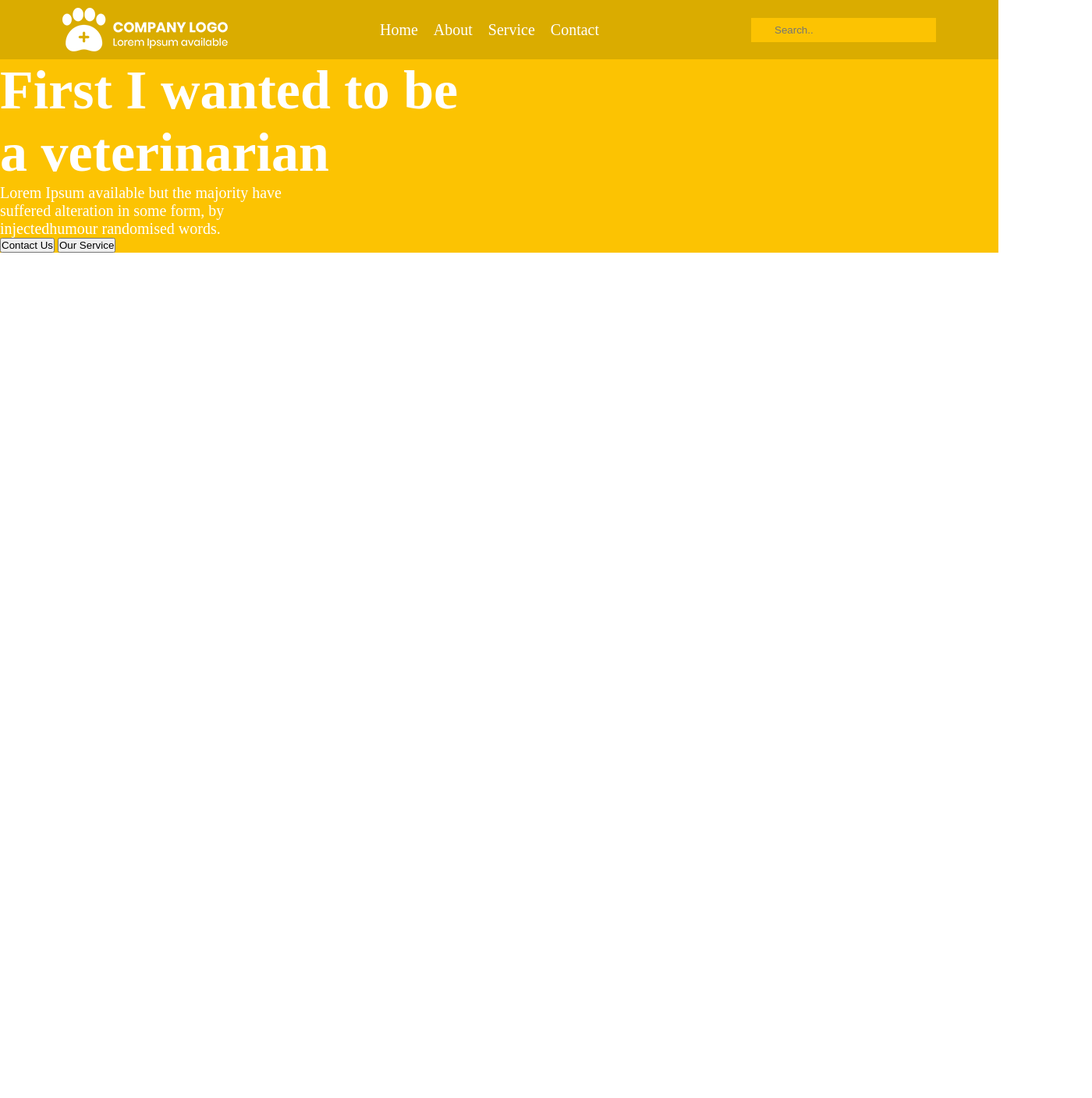
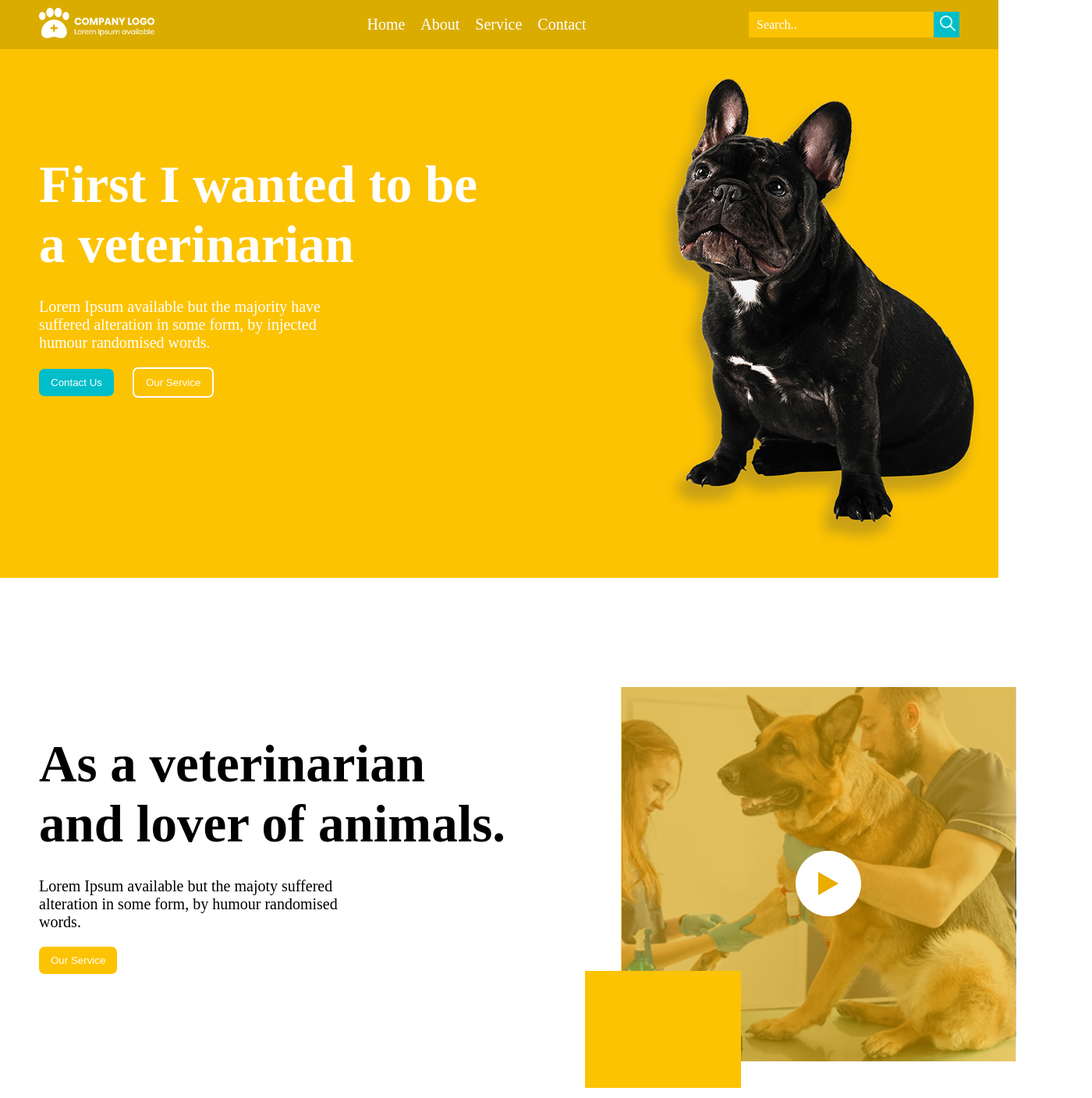
Before and after one commit to kavypatel6425/psd, a plain HTML site: page Dog-psd/index.html in a window 1280 px wide. Shown: the top 1408 px of the page at 78% size, 1400 px wide, since content can reach past the window. Before the commit the page ends 800 px from the top, so only its background shows below. Drawn offline with Linux system fonts and the light colour scheme.

Commit message:
8-11-2025

```diff
--- /dev/null
+++ b/Dog-psd/assesit/CSS/style.css
@@ -0,0 +1,194 @@
+* {
+    margin: 0;
+    padding: 0;
+    box-sizing: border-box;
+}
+
+header {
+    background-color: #daac00;
+    padding: 10px 50px;
+}
+
+.d_flex {
+    display: flex;
+}
+
+.row {
+    display: flex;
+    align-items: center;
+    justify-content: space-between;
+}
+
+.tac {
+    text-align: center;
+}
+
+.logo img {
+    width: 70%;
+}
+
+.nav_manu li {
+    list-style: none;
+    padding: 0 10px;
+    color: white;
+    font-size: 20px;
+}
+
+.Search_img {
+    height: 33px;
+    width: 33px;
+    background-color: #00bec9;
+}
+
+.Search input {
+    background-color: #fcc302;
+    border: none;
+    padding: 9px 30px;
+}
+
+.Search span {
+    color: white;
+    position: absolute;
+    left: 10px;
+}
+
+.po_rl {
+    position: relative;
+}
+
+.Search_img img {
+    height: 20px;
+    position: absolute;
+    right: 5px;
+    top: 5px;
+}
+
+.col_50 {
+    width: 50%;
+}
+
+.contenar {
+    width: 1400px;
+    margin: 0 auto;
+}
+
+/* /...........................................................sec-1:start Hear....................................................../ */
+.sec_1 {
+    background-color: #fcc302;
+    color: white;
+    padding: 35px 0;
+}
+
+.sec_1_div_1 h2 {
+    font-size: 67px;
+    padding: 50px 50px 20px;
+}
+
+.sec_1_div_1 p {
+    font-size: 20px;
+    padding: 10px 50px 20px;
+    width: 70%;
+}
+
+.sec_1_div_1 {
+    padding: 50px 0;
+}
+
+.sec_1_button_1 {
+    background-color: #00bec9;
+    color: white;
+    border-radius: 7px;
+    padding: 10px 15px;
+    border: none;
+    margin: 0px 20px 0 50px;
+}
+
+.sec_1_button_2 {
+    background-color: #fcc302;
+    color: white;
+    border-radius: 7px;
+    padding: 10px 15px;
+    border: 2px solid white;
+}
+
+
+/* /...........................................................sec-2:start Hear....................................................../ */
+.sec_2{
+    padding: 100px 0;
+}
+.sec_2_div_1{
+    padding: 50px 0;
+}
+.sec_2_div_1 h2 {
+    font-size: 67px;
+    padding: 50px 50px 20px;
+}
+
+.sec_2_div_1 p {
+    font-size: 20px;
+    padding: 10px 50px 20px;
+    width: 70%;
+}
+
+.sec_2_div_1 button {
+    background-color: #fcc302;
+    color: white;
+    border-radius: 7px;
+    padding: 10px 15px;
+    border: none;
+    margin: 0px 20px 0 50px;
+}
+.sec_2_div_2{
+    position: relative;
+    padding: 40px 0;
+}
+.sec_2_paly_button{
+    position: absolute;
+    top: 250px;
+    left: 320px;
+    z-index: 5;
+}
+.sec_2_sape{
+    position: absolute;
+    top: 40px;
+    left: 96px;
+}
+.sec_2_sape_2{
+    background-color: #fcc302;
+    position: absolute;
+    bottom: 10px;
+    left: 50px;
+    height: 150px;
+    width: 200px;
+    z-index: 0;
+}
+.sec_2_img{
+    position: relative;
+}
+/* /...........................................................sec-2:start Hear....................................................../ */
+.sec_3{
+    background-color: #fcc302;
+    color: white;
+    padding: 45px 0;
+}
+.sec_3_heading h2{
+    font-size: 67px;
+    padding: 10px 0;
+}
+.sec_3_heading{
+    padding: 0 0 50px;
+}
+.sec_3_heading p{
+    font-size: 20px;
+    width: 30%;
+    margin: 0 auto;
+}
+.sec_3_cart h4{
+    font-size: 20px;
+    padding: 10px 0;
+}
+.sec_3_cart p{
+    font-size: 15px;
+    width: 45%;
+    margin: 0 auto;
+}
--- a/Dog-psd/assesit/css/psd.css
+++ /dev/null
@@ -1,54 +0,0 @@
-*{
-    margin: 0;
-    padding: 0;
-    box-sizing: border-box;
-}
-.nev{
-    list-style: none;
-    color: white;
-    gap: 20px;
-    font-size: 20px;
-}
-header{
-    background-color: #daac00;
-    padding: 10px 80px ;
-
-}
-.d-flex{
-    display: flex;
-}
-.aic{
-    align-items: center;
-}
-.tac{
-    text-align: center;
-}
-.jc_sb{
-    justify-content: space-between;
-}
-input{
-    background-color: #fcc302;
-    border: none;
-    padding: 8px 30px ;
-    place-content: white;
-}
-.container{
-    width: 1300px;
-    margin: 0 auto;
-}
-/* ................................................................sec_one................................................................... */
-.sec_one{
-    background-color: #fcc302;
-
-}
-.sec_one_text{
-    color: white;
-}
-.sec_one_text h2{
-    font-size: 70px;
-    width: 48%;
-}
-.sec_one_text p{
-    font-size: 20px;
-    width: 30%;
-}
--- a/Dog-psd/index.html
+++ b/Dog-psd/index.html
@@ -1,36 +1,116 @@
 <!DOCTYPE html>
 <html lang="en">
+
 <head>
     <meta charset="UTF-8">
     <meta name="viewport" content="width=device-width, initial-scale=1.0">
-    <title>Psd</title>
-    <link rel="stylesheet" href="./assesit/css/psd.css">
+    <title>PSD</title>
+    <link rel="stylesheet" href="./assesit/CSS/style.css">
 </head>
+
 <body>
-    <header >
-        <main class="d-flex aic jc_sb">
-            <img src="./assesit/img/Vector Smart Object (Double Click to Edit) .png" alt="">
+    <header>
+        <main class="row">
+            <div class="logo">
+                <img src="./assesit/IMG/logo.png" alt="">
+            </div>
+            <div class="nav_manu">
                 <nav>
-                <ul class="nev d-flex ">
+                    <ul class="row">
                         <li>Home</li>
                         <li>About</li>
                         <li>Service</li>
                         <li>Contact</li>
                     </ul>
                 </nav>
-            <input type="text" placeholder="Search..">
+            </div>
+            <div class="Search row po_rl">
+                <input type="text">
+                <span>Search..</span>
+                <div class="Search_img po_rl ">
+                    <img src="./assesit/IMG/Search Button.png" alt="">
+                </div>
+            </div>
         </main>
     </header>
-    <!-- <section>sec-1 strat </section> -->
-    <section class="sec_one">
-        <div class="container">
-            <div class="sec_one_text">
+
+
+    <!-- <section>section-1 strat hear</section> -->
+
+
+
+    <section class="sec_1">
+        <div class="contenar">
+            <div class="d_flex">
+                <div class="col_50 sec_1_div_1">
                     <h2>First I wanted to be a veterinarian</h2>
-            <p>Lorem Ipsum available but the majority have suffered alteration in some form, by injectedhumour randomised words.</p>
-            <button class="sec_one_div-1">Contact Us</button>
-            <button class="sec_one_div-2">Our Service</button>
+                    <p>Lorem Ipsum available but the majority have suffered alteration in some form, by injected humour
+                        randomised words.</p>
+                    <button class="sec_1_button_1">Contact Us</button>
+                    <button class="sec_1_button_2">Our Service</button>
+                </div>
+                <div class="sec_1_div_2 col_50 tac">
+                    <img src="./assesit/IMG/sec_1_main_img.png" alt="">
+                </div>
             </div>
         </div>
     </section>
+
+
+
+    <!-- <section>section-2 strat hear</section> -->
+
+
+    <section class="sec_2">
+        <div class="contenar">
+            <div class="d_flex">
+                <div class="col_50 sec_2_div_1">
+                    <h2>As a veterinarian and lover of animals.</h2>
+                    <p>Lorem Ipsum available but the majoty suffered alteration in some form, by humour randomised
+                        words.
+                    </p>
+                    <button>Our Service</button>
+                </div>
+                <div class="col_50 sec_2_div_2 tac">
+                    <img class="sec_2_img" src="./assesit/IMG/sec_2_main_img.png" alt="">
+                    <img class="sec_2_paly_button" src="./assesit/IMG/sec_2_paly_button.png" alt="">
+                    <img class="sec_2_sape" src="./assesit/IMG/sec_2_sape.png" alt="">
+                    <div class="sec_2_sape_2"></div>
+                </div>
+            </div>
+        </div>
+    </section>
+
+
+    <!-- <section>section-3 strat hear</section> -->
+
+    <section class="sec_3">
+        <div class="contenar">
+            <div class="sec_3_heading tac">
+                <h2>Title Here</h2>
+                <p> Lorem Ipsum available, but the majority have suffered alteration in some form.</p>
+            </div>
+            <div class="sec_3_cart row tac">
+                <div class="div_30">
+                    <img src="./assesit/IMG/sec_3_img_1.png" alt="">
+                    <h4>Veterinarian</h4>
+                    <p> Lorem Ipsum available, but the majority have suffered alteration in some.</p>
+                </div>
+                <div class="div_30">
+                    <img src="./assesit/IMG/sec_3_img_2.png" alt="">
+                    <h4>Vaccination Care</h4>
+                    <p> Lorem Ipsum available, but the majority have suffered alteration in some.</p>
+                </div>
+                <div class="div_30">
+                    <img src="./assesit/IMG/sec_3_img_3.png" alt="">
+                    <h4>Dental Care</h4>
+                    <p> Lorem Ipsum available, but the majority have suffered alteration in some.</p>
+                </div>
+            </div>
+        </div>
+    </section>
+
+
 </body>
+
 </html>
--- a/Furnichar/assesit/CSS/style.css
+++ b/Furnichar/assesit/CSS/style.css
@@ -18,11 +18,11 @@
     padding: 50px 20px;
 }
 
-header {
+.header {
     background-color: #e0d4bd;
     position: absolute;
     width: 100%;
-    height: 740px;
+    /* height: 740px; */
 }
 
 .nev_menu li,
@@ -97,15 +97,31 @@ a {
     top: 150px;
     left: -100px;
 }
-.flore img{
+.flore{
     position: absolute;
     /* position: relative; */
     width: 100%;
-    bottom: 0px;
+    height:150px ;
+    background-color: #976a4e;
+    bottom: 110px;
+    /* bottom: -100px; */
 }
-.chair img{
+.chair{
     position: absolute;
-    /* position: relative; */
-    bottom: 50px;
-    width: 40%;
+    position: relative;
+    bottom: 200px;
+    width: 20%;
 }
+
+.po-ab{
+    position: absolute;
+}
+
+.po-rel{
+    position: relative;
+}
+
+/* /................................................sec-1........................................................................../ */
+.sec_1{
+    color: black;
+}
--- a/Restaurant-psd/assesit/css/Restaurant.css
+++ b/Restaurant-psd/assesit/css/Restaurant.css
@@ -11,6 +11,7 @@
     padding: 10px;
     /* margin: 50px 30px; */
     position: relative;
+
     top: 50px;
 
 }
@@ -47,6 +48,7 @@
 /* /.........................................sec-one-start........................................./ */
 .sec-one{
     background-color: #ebe3cd;
+     /* position: absolute; */
 }
 .sec-one-text{
     padding-top: 50px;
```
Also changed, not shown: Furnichar/index.html (+6 -5 lines), Dog-psd/assesit/IMG/Search Button.png (added), Dog-psd/assesit/IMG/logo.png (renamed from Dog-psd/assesit/img/Vector Smart Object (Double Click to Edit) .png), Dog-psd/assesit/IMG/sec_1_main_img.png (added), Dog-psd/assesit/IMG/sec_2_main_img.png (added), Dog-psd/assesit/IMG/sec_2_paly_button.png (added), Dog-psd/assesit/IMG/sec_2_sape.png (added), Dog-psd/assesit/IMG/sec_3_img_1.png (added), Dog-psd/assesit/IMG/sec_3_img_2.png (added), Dog-psd/assesit/IMG/sec_3_img_3.png (added), Dog-psd/assesit/img/Place Your Image Here (Double Click to Edit) (1).png (deleted). Lines whose indentation alone changed are shown as unchanged.
